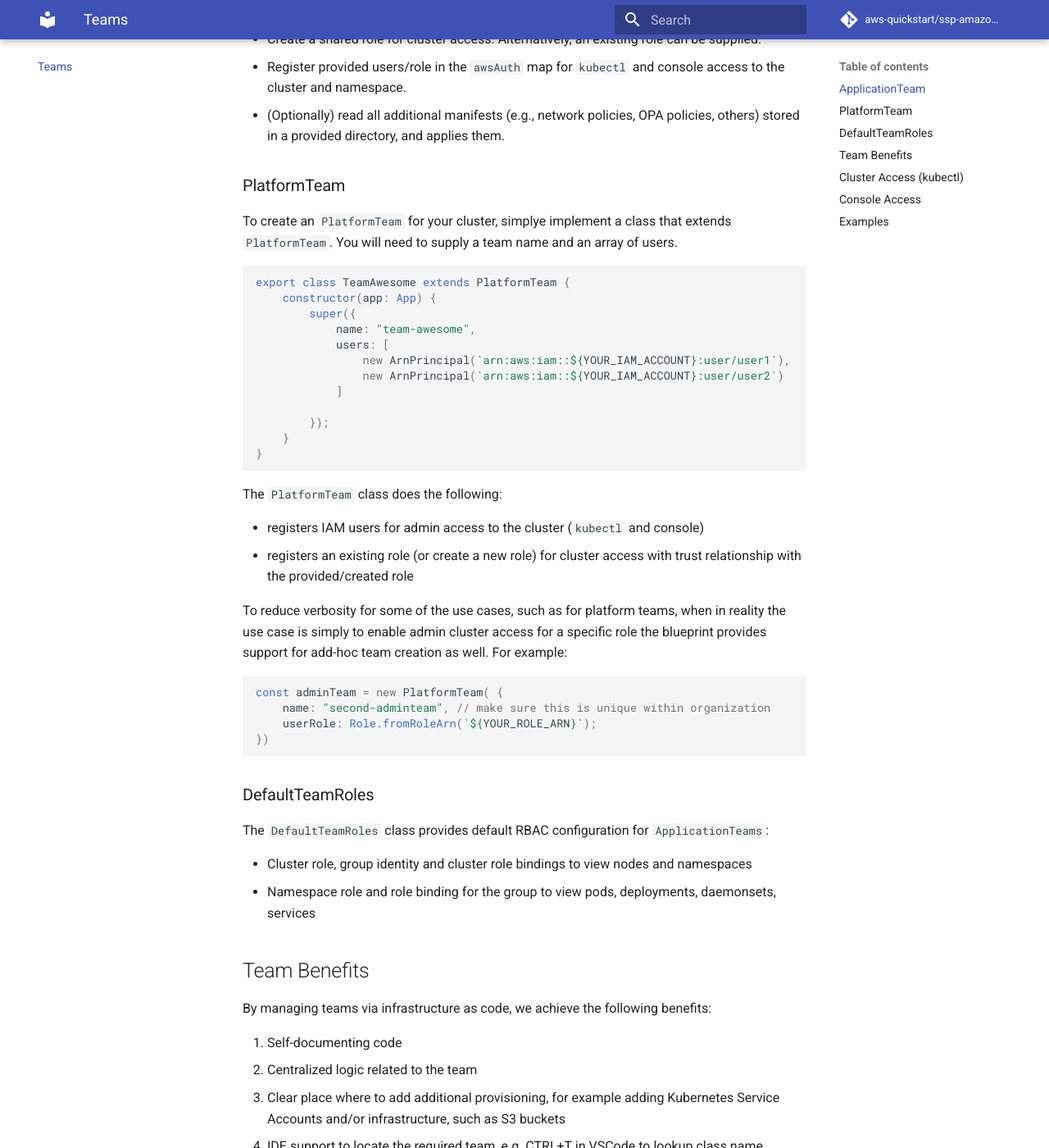
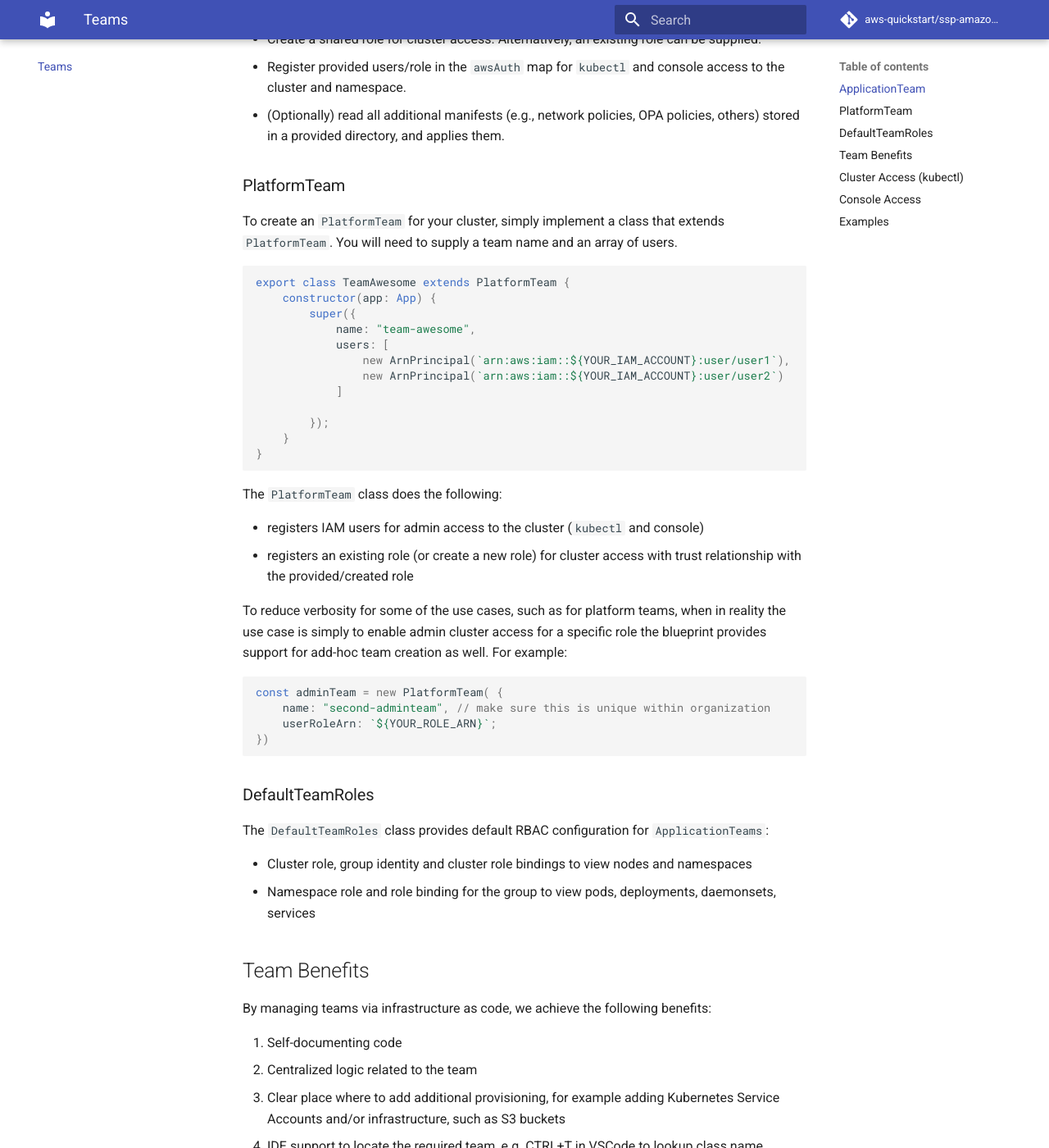
Before and after one commit to aws-quickstart/cdk-eks-blueprints, an MkDocs documentation site: the page built from docs/teams.md, in a window 1280 px wide and 1400 px high, scrolled down 1043 px. Shown: the whole window at 82% size. Built offline with MkDocs 1.6.1 and Material for MkDocs 9.7.7, drawn with Linux system fonts in a browser that asks for light colours; comment, search, counter and statistics services are not loaded.

Commit message:
minor doc fix

````diff
--- a/docs/teams.md
+++ b/docs/teams.md
@@ -34,7 +34,7 @@ The `ApplicationTeam` will do the following:
 
 ### PlatformTeam
 
-To create an `PlatformTeam` for your cluster, simplye implement a class that extends `PlatformTeam`. You will need to supply a team name and an array of users.
+To create an `PlatformTeam` for your cluster, simply implement a class that extends `PlatformTeam`. You will need to supply a team name and an array of users.
 
 ```typescript
 export class TeamAwesome extends PlatformTeam {
@@ -60,7 +60,7 @@ To reduce verbosity for some of the use cases, such as for platform teams, when
 ```typescript
 const adminTeam = new PlatformTeam( {
     name: "second-adminteam", // make sure this is unique within organization
-    userRole: Role.fromRoleArn(`${YOUR_ROLE_ARN}`);
+    userRoleArn: `${YOUR_ROLE_ARN}`;
 })
 ```
 
````
